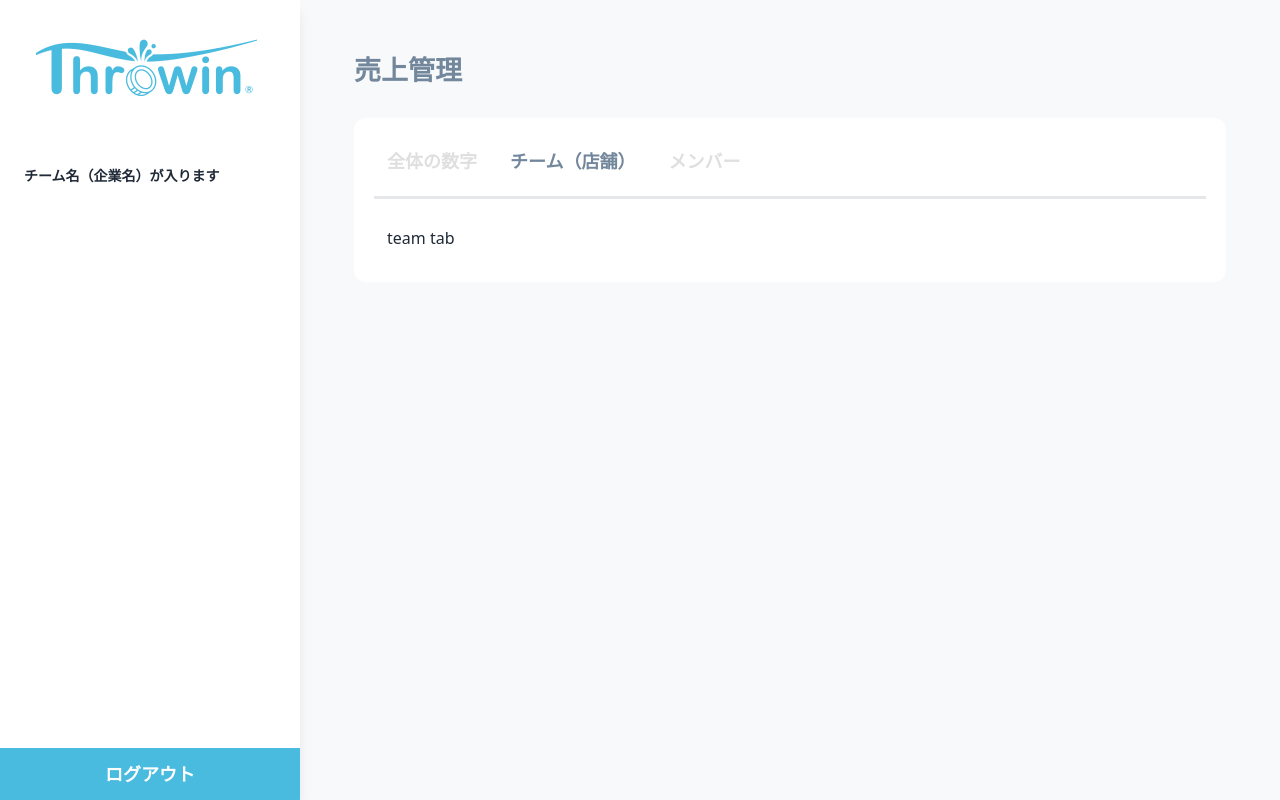
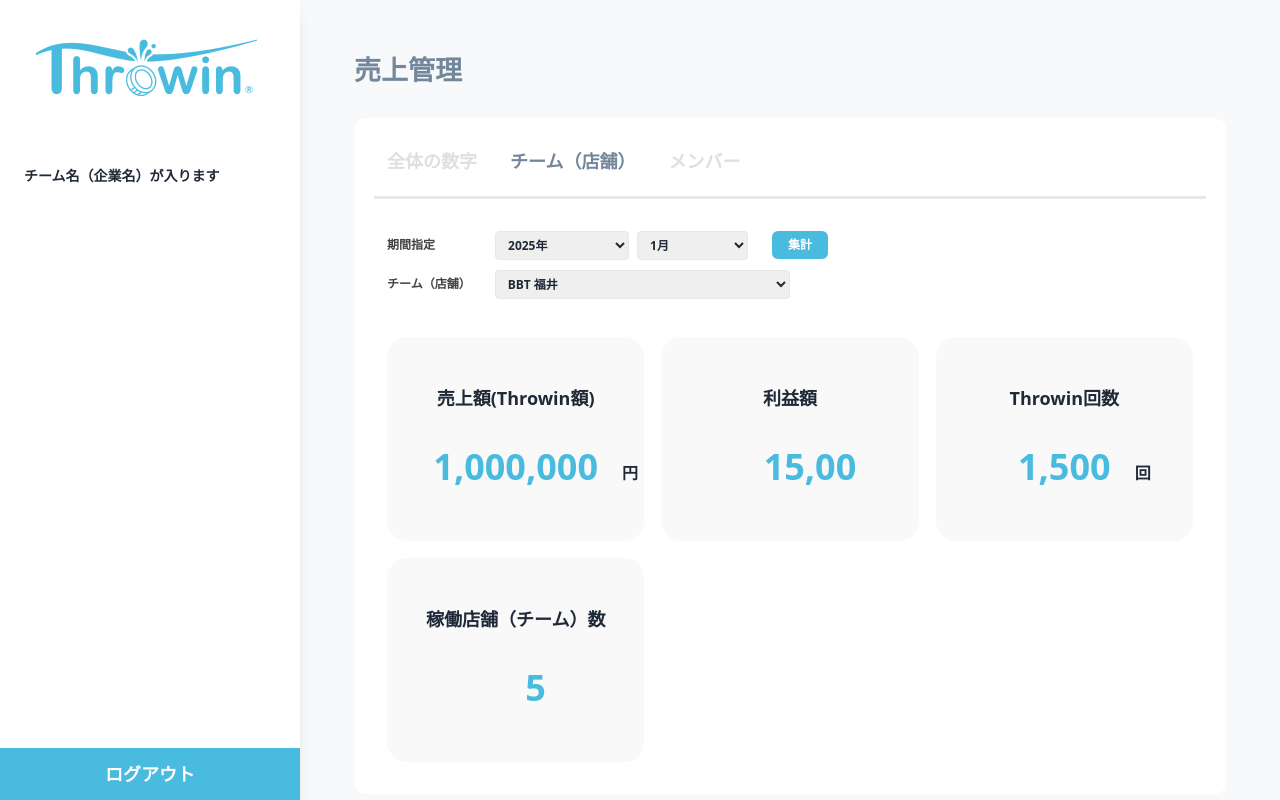
Before and after one commit to mdalamin-jbc/throwin, a React (Vite) app: page /dashboard/sales_management in a window 1280 px wide. Both pictures are taken after a click on the element "チーム（店舗）". Built offline with nearby package versions, Linux system fonts and the light colour scheme.

Commit message:
sales menagement section updateing

```diff
--- /dev/null
+++ b/src/pages/Dashboard/SalesManagement/MemberChart.jsx
@@ -0,0 +1,79 @@
+const MemberChart = () => {
+  return (
+    <div>
+      <div className="mt-[22px] flex items-center gap-4 font-semibold text-xs">
+        <label className="text-[#434343] mr-9">期間指定</label>
+        <div className="flex items-center gap-2  py-[5px] px-2 rounded-md">
+          <select
+            // value={selectedYear}
+            // onChange={handleYearChange}
+            className="border rounded px-2 py-1 w-[134px]"
+          >
+            {[...Array(21)].map((_, i) => (
+              <option key={i}>{new Date().getFullYear() - i}年</option>
+            ))}
+          </select>
+
+          <select
+            // value={selectedMonth}
+            // onChange={handleMonthChange}
+            className="border rounded px-2 py-1 w-[111px]"
+          >
+            {[...Array(12)].map((_, i) => (
+              <option key={i}>{i + 1}月</option>
+            ))}
+          </select>
+        </div>
+
+        <button className="bg-[#49BBDF] py-[6px] px-4 rounded-md text-white">
+          集計
+        </button>
+      </div>
+      {/* ------------------------------- */}
+      <div className="mt-[px] flex items-center gap-4 font-semibold text-xs">
+        <label className="text-[#434343]">チーム（店舗）</label>
+        <div className="flex items-center gap-2  py-[5px] px-2 rounded-md">
+          <select className="border rounded px-2 py-1 w-[295px]">
+            <option value="">BBT 福井</option>
+          </select>
+        </div>
+      </div>
+      {/* ------------------------------- */}
+      <div className="mt-[px] flex items-center gap-[50px] font-semibold text-xs">
+        <label className="text-[#434343]">メンバー</label>
+        <div className="flex items-center gap-2  py-[5px] px-2 rounded-md">
+          <select className="border rounded px-2 py-1 w-[295px]">
+            <option value="">山田　花梨（かりん）</option>
+          </select>
+        </div>
+      </div>
+      <div className="mt-[33px] grid grid-cols-3 gap-[17px]">
+        {[
+          {
+            title: "売上額(Throwin額)",
+            value: "1,000,000",
+            unit: "円",
+          },
+          { title: "利益額", value: "15,00", unit: "" },
+          { title: "Throwin回数", value: "1,500", unit: "回" },
+          { title: "稼働店舗（チーム）数", value: "5", unit: "" },
+        ].map((item, i) => (
+          <div
+            key={i}
+            className="bg-[#F9F9F9] py-[47px] text-center rounded-[20px]"
+          >
+            <p className="font-semibold text-lg text-[利益額]">{item.title}</p>
+            <div className="flex justify-center items-center gap-6">
+              <h3 className="text-[#49BBDF] font-semibold text-[36px] mt-[28px] ml-10">
+                {item.value}
+              </h3>
+              {item.unit && <p className="font-semibold mt-10">{item.unit}</p>}
+            </div>
+          </div>
+        ))}
+      </div>
+    </div>
+  );
+};
+
+export default MemberChart;
--- a/src/pages/Dashboard/SalesManagement/SalesManagement.jsx
+++ b/src/pages/Dashboard/SalesManagement/SalesManagement.jsx
@@ -11,6 +11,8 @@ import {
   Tooltip,
   Legend,
 } from "chart.js";
+import TeamChart from "./TeamChart";
+import MemberChart from "./MemberChart";
 
 ChartJS.register(
   CategoryScale,
@@ -33,7 +35,35 @@ const SalesManagement = () => {
   const handleMonthChange = (e) => setSelectedMonth(e.target.value);
 
   const dataOverall = {
-    labels: ["1 火", "2 水", "3 木", "4 金", "5 土", "6 日", "7 月"],
+    labels: [
+      "1 火",
+      "2 水",
+      "3 木",
+      "4 金",
+      "5 土",
+      "6 日",
+      "7 月",
+      "9",
+      "10",
+      "11",
+      "12",
+      "13",
+      "14",
+      "15",
+      "16",
+      "17",
+      "18",
+      "18",
+      "20",
+      "21",
+      "22",
+      "23",
+      "24",
+      "25",
+      "26",
+      "27",
+      "28",
+    ],
     datasets: [
       {
         type: "line",
@@ -42,14 +72,20 @@ const SalesManagement = () => {
         borderWidth: 2,
         pointRadius: 4,
         fill: false,
-        data: [3, 4, 5, 2.5, 0, 4, 5],
+        data: [
+          2.1, 2.5, 3.6, 2, 0, 0, 2.4, 2.9, 2, 2.5, 0, 0, 2.6, 2.8, 1.7, 2, 1.8,
+          0, 0, 2.5, 2.9, 0, 0, 2.7, 2.2, 0, 3.7,
+        ],
         yAxisID: "y1",
       },
       {
         type: "bar",
         label: "売上",
         backgroundColor: "#49BBDF",
-        data: [10, 12, 15, 8, 0, 14, 18],
+        data: [
+          12, 14.5, 17.5, 11, 0, 0, 14, 17, 11, 13, 0, 0, 15, 16.2, 9, 12, 10.5,
+          0, 0, 15, 17, 0, 0, 15.5, 13, 0, 21,
+        ],
         yAxisID: "y",
       },
     ],
@@ -135,8 +171,8 @@ const SalesManagement = () => {
                     onChange={handleYearChange}
                     className="border rounded px-2 py-1"
                   >
-                    {[...Array(15)].map((_, i) => (
-                      <option key={i}>{2025 - i}年</option>
+                    {[...Array(21)].map((_, i) => (
+                      <option key={i}>{new Date().getFullYear() - i}年</option>
                     ))}
                   </select>
 
@@ -189,7 +225,7 @@ const SalesManagement = () => {
               </div>
               <div className="mt-[27px]">
                 <Bar
-                  height={150}
+                  height={200}
                   width={600}
                   data={dataOverall}
                   options={options}
@@ -199,11 +235,17 @@ const SalesManagement = () => {
           )}
 
           {/* Team Tab Content */}
-          {activeTab === "team" && <div className="mt-[27px]">team tab</div>}
+          {activeTab === "team" && (
+            <div className="mt-[27px]">
+              <TeamChart />
+            </div>
+          )}
 
           {/* Member Tab Content */}
           {activeTab === "member" && (
-            <div className="mt-[27px]">member tab</div>
+            <div className="mt-[27px]">
+              <MemberChart />
+            </div>
           )}
         </div>
       </div>
--- /dev/null
+++ b/src/pages/Dashboard/SalesManagement/TeamChart.jsx
@@ -0,0 +1,70 @@
+const TeamChart = () => {
+  return (
+    <div>
+      <div className="mt-[22px] flex items-center gap-4 font-semibold text-xs">
+        <label className="text-[#434343] mr-9">期間指定</label>
+        <div className="flex items-center gap-2  py-[5px] px-2 rounded-md">
+          <select
+            // value={selectedYear}
+            // onChange={handleYearChange}
+            className="border rounded px-2 py-1 w-[134px]"
+          >
+            {[...Array(21)].map((_, i) => (
+              <option key={i}>{new Date().getFullYear() - i}年</option>
+            ))}
+          </select>
+
+          <select
+            // value={selectedMonth}
+            // onChange={handleMonthChange}
+            className="border rounded px-2 py-1 w-[111px]"
+          >
+            {[...Array(12)].map((_, i) => (
+              <option key={i}>{i + 1}月</option>
+            ))}
+          </select>
+        </div>
+
+        <button className="bg-[#49BBDF] py-[6px] px-4 rounded-md text-white">
+          集計
+        </button>
+      </div>
+      {/* ------------------------------- */}
+      <div className="mt-[px] flex items-center gap-4 font-semibold text-xs">
+        <label className="text-[#434343]">チーム（店舗）</label>
+        <div className="flex items-center gap-2  py-[5px] px-2 rounded-md">
+          <select className="border rounded px-2 py-1 w-[295px]">
+            <option value="">BBT 福井</option>
+          </select>
+        </div>
+      </div>
+      <div className="mt-[33px] grid grid-cols-3 gap-[17px]">
+        {[
+          {
+            title: "売上額(Throwin額)",
+            value: "1,000,000",
+            unit: "円",
+          },
+          { title: "利益額", value: "15,00", unit: "" },
+          { title: "Throwin回数", value: "1,500", unit: "回" },
+          { title: "稼働店舗（チーム）数", value: "5", unit: "" },
+        ].map((item, i) => (
+          <div
+            key={i}
+            className="bg-[#F9F9F9] py-[47px] text-center rounded-[20px]"
+          >
+            <p className="font-semibold text-lg text-[利益額]">{item.title}</p>
+            <div className="flex justify-center items-center gap-6">
+              <h3 className="text-[#49BBDF] font-semibold text-[36px] mt-[28px] ml-10">
+                {item.value}
+              </h3>
+              {item.unit && <p className="font-semibold mt-10">{item.unit}</p>}
+            </div>
+          </div>
+        ))}
+      </div>
+    </div>
+  );
+};
+
+export default TeamChart;
```
